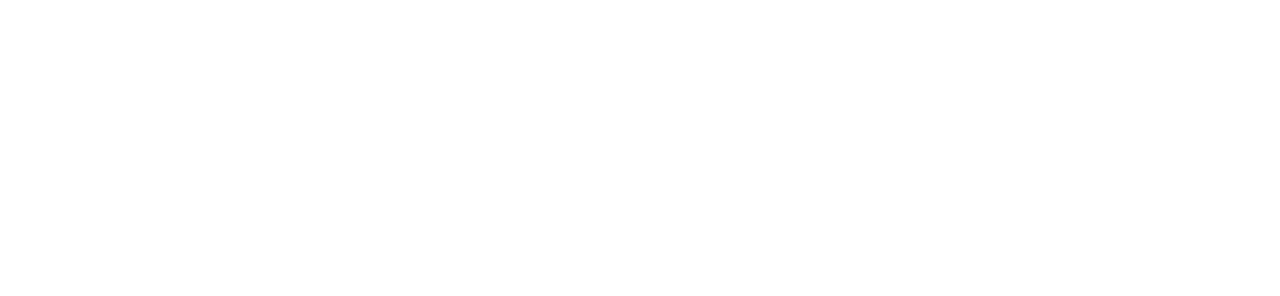
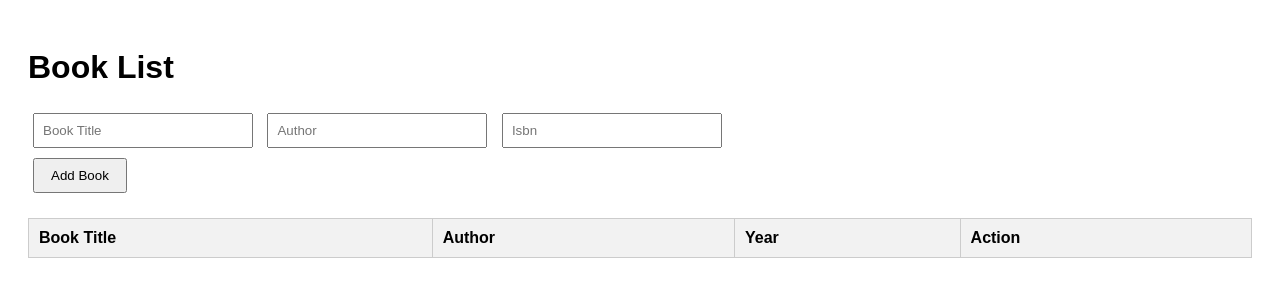
Before and after one commit to acciojob/book-list-ErAdilrasheed, a website: page main.html in a window 1280 px wide. Drawn offline with Linux system fonts and the light colour scheme.

Commit message:
created a submission

```diff
--- a/main.html
+++ b/main.html
@@ -8,6 +8,29 @@
 
 <body>
 	<!-- the entire body must be written by student -->
+	  <h1>Book List</h1>
+
+  <div class="form-group">
+  <input type="text" id="title" placeholder="Book Title">
+  <input type="text" id="author" placeholder="Author">
+  <input type="text" id="isbn" placeholder="Isbn">
+  </div>
+  <button onclick="addBook()">Add Book</button>
+
+
+  <table class="table table-striped">
+    <thead>
+      <tr>
+        <th>Book Title</th>
+        <th>Author</th>
+        <th>Year</th>
+        <th>Action</th>
+      </tr>
+    </thead>
+    <tbody id="book-list">
+
+    </tbody>
+  </table>
     <script type="text/javascript" src="./script.js">
 </script>
 
--- a/script.js
+++ b/script.js
@@ -1 +1,43 @@
 //your JS code here. If required.
+function addBook() {
+      // Get input values
+      const title = document.getElementById('title').value.trim();
+      const author = document.getElementById('author').value.trim();
+      const year = document.getElementById('year').value.trim();
+
+      if (title === '' || author === '' || year === '') {
+        alert('Please fill in all fields.');
+        return;
+      }
+
+      // Get table body
+      const tableBody = document.getElementById('bookTable').getElementsByTagName('tbody')[0];
+
+      // Create new row
+      const newRow = tableBody.insertRow();
+
+      // Insert cells
+      const titleCell = newRow.insertCell(0);
+      const authorCell = newRow.insertCell(1);
+      const yearCell = newRow.insertCell(2);
+      const actionCell = newRow.insertCell(3);
+
+      // Add text to cells
+      titleCell.textContent = title;
+      authorCell.textContent = author;
+      yearCell.textContent = year;
+
+      // Create and add Delete button
+      const deleteBtn = document.createElement('button');
+      deleteBtn.textContent = 'Clear';
+      deleteBtn.className = 'delete-btn';
+      deleteBtn.onclick = function () {
+        newRow.remove();
+      };
+      actionCell.appendChild(deleteBtn);
+
+      // Clear input fields
+      document.getElementById('title').value = '';
+      document.getElementById('author').value = '';
+      document.getElementById('year').value = '';
+    }
--- a/styles.css
+++ b/styles.css
@@ -1 +1,45 @@
 /*  your css code here. If applicable */
+  body {
+      font-family: Arial, sans-serif;
+      padding: 20px;
+    }
+
+    input {
+      padding: 8px;
+      margin: 5px;
+      width: 200px;
+    }
+
+    button {
+      padding: 8px 16px;
+      margin: 5px;
+      cursor: pointer;
+    }
+
+    table {
+      width: 100%;
+      border-collapse: collapse;
+      margin-top: 20px;
+    }
+
+    th, td {
+      border: 1px solid #ccc;
+      padding: 10px;
+      text-align: left;
+    }
+
+    th {
+      background-color: #f2f2f2;
+    }
+
+    .delete-btn {
+      background-color: red;
+      color: white;
+      border: none;
+      padding: 5px 10px;
+      cursor: pointer;
+    }
+
+    .delete-btn:hover {
+      background-color: darkred;
+    }
```
